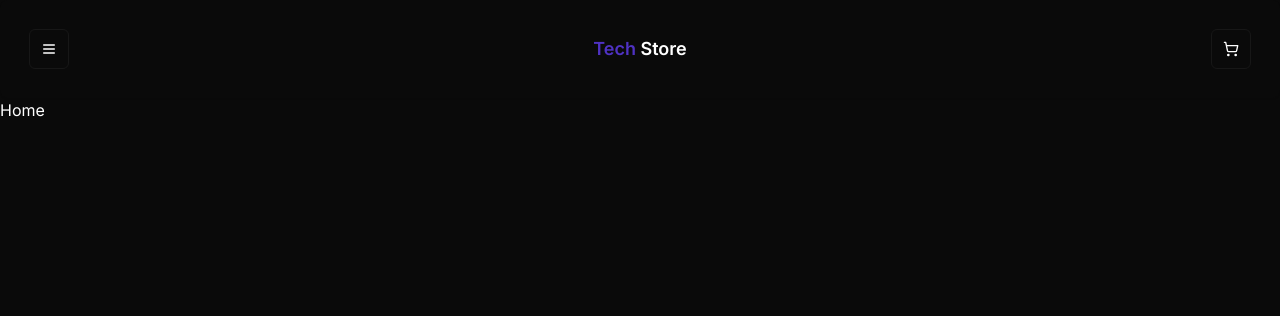
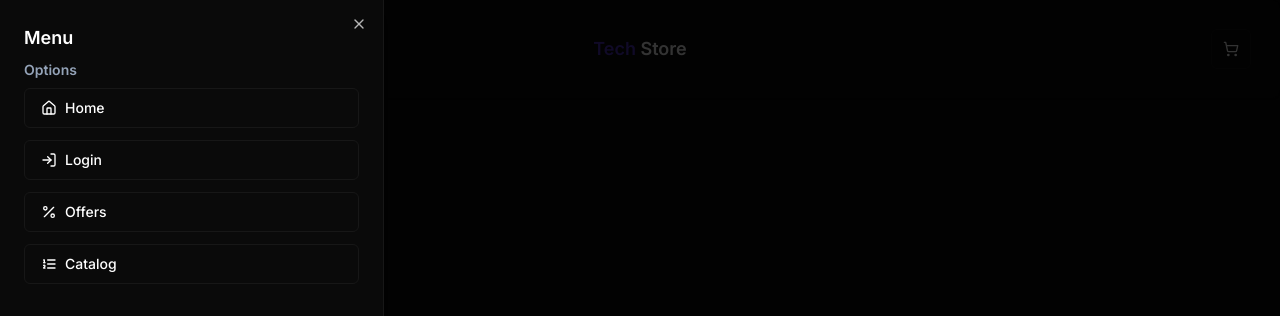
Before and after one commit to FabioBronze/tech-store, a Next.js app in the folder tech-store/: page / in a window 1280 px wide. Both pictures are taken after a click on the button 48 px from the left and 48 px from the top of the page. Shown: the top 316 px of the page. Built offline with nearby package versions, Linux system fonts and the light colour scheme.

Commit message:
feat: add header menu using sheet components

```diff
--- a/tech-store/package.json
+++ b/tech-store/package.json
@@ -10,6 +10,7 @@
   },
   "dependencies": {
     "@prisma/client": "^5.22.0",
+    "@radix-ui/react-dialog": "^1.1.2",
     "@radix-ui/react-slot": "^1.1.0",
     "class-variance-authority": "^0.7.0",
     "clsx": "^2.1.1",
--- a/tech-store/src/components/ui/header.tsx
+++ b/tech-store/src/components/ui/header.tsx
@@ -1,14 +1,53 @@
-import { MenuIcon, ShoppingCartIcon } from "lucide-react";
+import {
+  HomeIcon,
+  ListOrderedIcon,
+  LogInIcon,
+  MenuIcon,
+  PercentIcon,
+  ShoppingCartIcon,
+} from "lucide-react";
 import { Button } from "./button";
 import { Card } from "./card";
+import {
+  SheetContent,
+  SheetTrigger,
+  Sheet,
+  SheetHeader,
+  SheetTitle,
+  SheetDescription,
+} from "./sheet";
 
-const Header = () => {
+const Header: React.FC = () => {
   return (
     <header>
-      <Card className="flex items-center justify-between p-[1.8rem] border-0">
-        <Button size="icon" variant="outline">
-          <MenuIcon />
-        </Button>
+      <Card className="flex items-center justify-between border-0 p-[1.8rem]">
+        <Sheet>
+          <SheetTrigger asChild>
+            <Button size="icon" variant="outline">
+              <MenuIcon />
+            </Button>
+          </SheetTrigger>
+          <SheetContent side="left">
+            <SheetHeader className="text-left text-lg font-semibold">
+              <SheetTitle>Menu</SheetTitle>
+              <SheetDescription>Options</SheetDescription>
+            </SheetHeader>
+            <div className="mt-2 flex flex-col gap-3">
+              <Button variant="outline" className="w-full justify-start gap-2">
+                <HomeIcon /> Home
+              </Button>
+              <Button variant="outline" className="w-full justify-start gap-2">
+                <LogInIcon /> Login
+              </Button>
+              <Button variant="outline" className="w-full justify-start gap-2">
+                <PercentIcon /> Offers
+              </Button>
+              <Button variant="outline" className="w-full justify-start gap-2">
+                <ListOrderedIcon /> Catalog
+              </Button>
+            </div>
+          </SheetContent>
+        </Sheet>
         <h1 className="text-lg font-semibold">
           <span className="text-primary">Tech</span> Store
         </h1>
--- /dev/null
+++ b/tech-store/src/components/ui/sheet.tsx
@@ -0,0 +1,140 @@
+"use client"
+
+import * as React from "react"
+import * as SheetPrimitive from "@radix-ui/react-dialog"
+import { cva, type VariantProps } from "class-variance-authority"
+import { X } from "lucide-react"
+
+import { cn } from "@/lib/utils"
+
+const Sheet = SheetPrimitive.Root
+
+const SheetTrigger = SheetPrimitive.Trigger
+
+const SheetClose = SheetPrimitive.Close
+
+const SheetPortal = SheetPrimitive.Portal
+
+const SheetOverlay = React.forwardRef<
+  React.ElementRef<typeof SheetPrimitive.Overlay>,
+  React.ComponentPropsWithoutRef<typeof SheetPrimitive.Overlay>
+>(({ className, ...props }, ref) => (
+  <SheetPrimitive.Overlay
+    className={cn(
+      "fixed inset-0 z-50 bg-black/80  data-[state=open]:animate-in data-[state=closed]:animate-out data-[state=closed]:fade-out-0 data-[state=open]:fade-in-0",
+      className
+    )}
+    {...props}
+    ref={ref}
+  />
+))
+SheetOverlay.displayName = SheetPrimitive.Overlay.displayName
+
+const sheetVariants = cva(
+  "fixed z-50 gap-4 bg-background p-6 shadow-lg transition ease-in-out data-[state=open]:animate-in data-[state=closed]:animate-out data-[state=closed]:duration-300 data-[state=open]:duration-500",
+  {
+    variants: {
+      side: {
+        top: "inset-x-0 top-0 border-b data-[state=closed]:slide-out-to-top data-[state=open]:slide-in-from-top",
+        bottom:
+          "inset-x-0 bottom-0 border-t data-[state=closed]:slide-out-to-bottom data-[state=open]:slide-in-from-bottom",
+        left: "inset-y-0 left-0 h-full w-3/4 border-r data-[state=closed]:slide-out-to-left data-[state=open]:slide-in-from-left sm:max-w-sm",
+        right:
+          "inset-y-0 right-0 h-full w-3/4  border-l data-[state=closed]:slide-out-to-right data-[state=open]:slide-in-from-right sm:max-w-sm",
+      },
+    },
+    defaultVariants: {
+      side: "right",
+    },
+  }
+)
+
+interface SheetContentProps
+  extends React.ComponentPropsWithoutRef<typeof SheetPrimitive.Content>,
+    VariantProps<typeof sheetVariants> {}
+
+const SheetContent = React.forwardRef<
+  React.ElementRef<typeof SheetPrimitive.Content>,
+  SheetContentProps
+>(({ side = "right", className, children, ...props }, ref) => (
+  <SheetPortal>
+    <SheetOverlay />
+    <SheetPrimitive.Content
+      ref={ref}
+      className={cn(sheetVariants({ side }), className)}
+      {...props}
+    >
+      {children}
+      <SheetPrimitive.Close className="absolute right-4 top-4 rounded-sm opacity-70 ring-offset-background transition-opacity hover:opacity-100 focus:outline-none focus:ring-2 focus:ring-ring focus:ring-offset-2 disabled:pointer-events-none data-[state=open]:bg-secondary">
+        <X className="h-4 w-4" />
+        <span className="sr-only">Close</span>
+      </SheetPrimitive.Close>
+    </SheetPrimitive.Content>
+  </SheetPortal>
+))
+SheetContent.displayName = SheetPrimitive.Content.displayName
+
+const SheetHeader = ({
+  className,
+  ...props
+}: React.HTMLAttributes<HTMLDivElement>) => (
+  <div
+    className={cn(
+      "flex flex-col space-y-2 text-center sm:text-left",
+      className
+    )}
+    {...props}
+  />
+)
+SheetHeader.displayName = "SheetHeader"
+
+const SheetFooter = ({
+  className,
+  ...props
+}: React.HTMLAttributes<HTMLDivElement>) => (
+  <div
+    className={cn(
+      "flex flex-col-reverse sm:flex-row sm:justify-end sm:space-x-2",
+      className
+    )}
+    {...props}
+  />
+)
+SheetFooter.displayName = "SheetFooter"
+
+const SheetTitle = React.forwardRef<
+  React.ElementRef<typeof SheetPrimitive.Title>,
+  React.ComponentPropsWithoutRef<typeof SheetPrimitive.Title>
+>(({ className, ...props }, ref) => (
+  <SheetPrimitive.Title
+    ref={ref}
+    className={cn("text-lg font-semibold text-foreground", className)}
+    {...props}
+  />
+))
+SheetTitle.displayName = SheetPrimitive.Title.displayName
+
+const SheetDescription = React.forwardRef<
+  React.ElementRef<typeof SheetPrimitive.Description>,
+  React.ComponentPropsWithoutRef<typeof SheetPrimitive.Description>
+>(({ className, ...props }, ref) => (
+  <SheetPrimitive.Description
+    ref={ref}
+    className={cn("text-sm text-muted-foreground", className)}
+    {...props}
+  />
+))
+SheetDescription.displayName = SheetPrimitive.Description.displayName
+
+export {
+  Sheet,
+  SheetPortal,
+  SheetOverlay,
+  SheetTrigger,
+  SheetClose,
+  SheetContent,
+  SheetHeader,
+  SheetFooter,
+  SheetTitle,
+  SheetDescription,
+}
```
Also changed, not shown: 1 other file (tests, documents, lock files or other folders).
